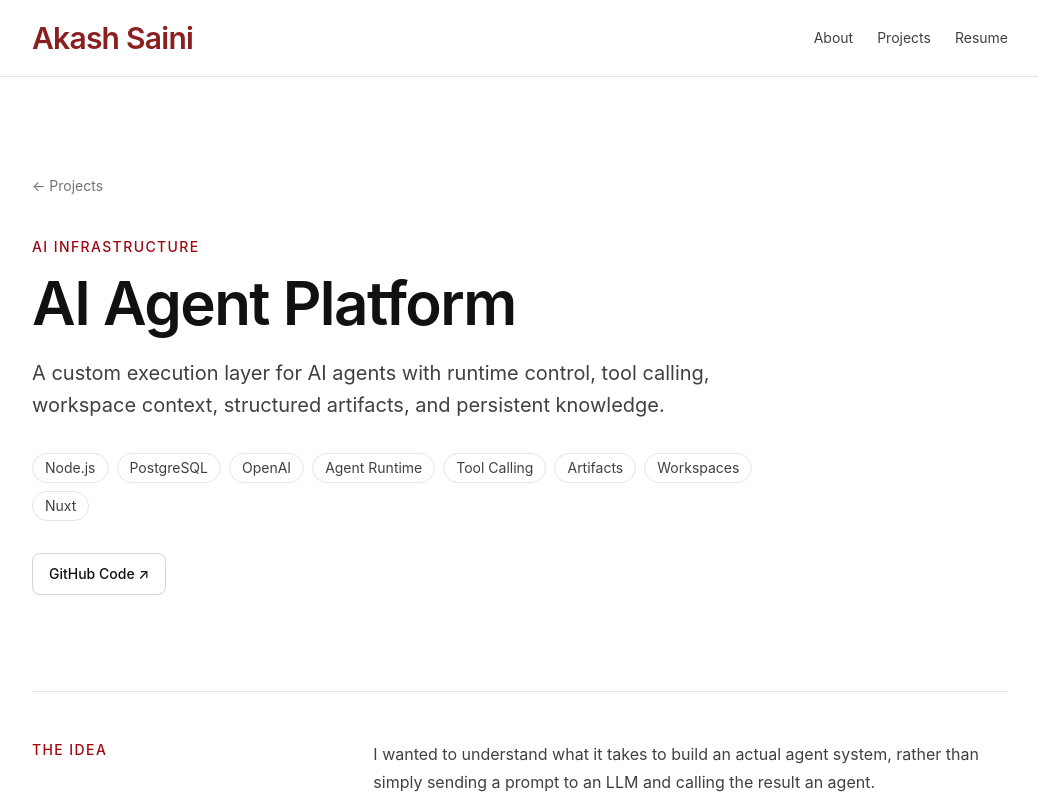
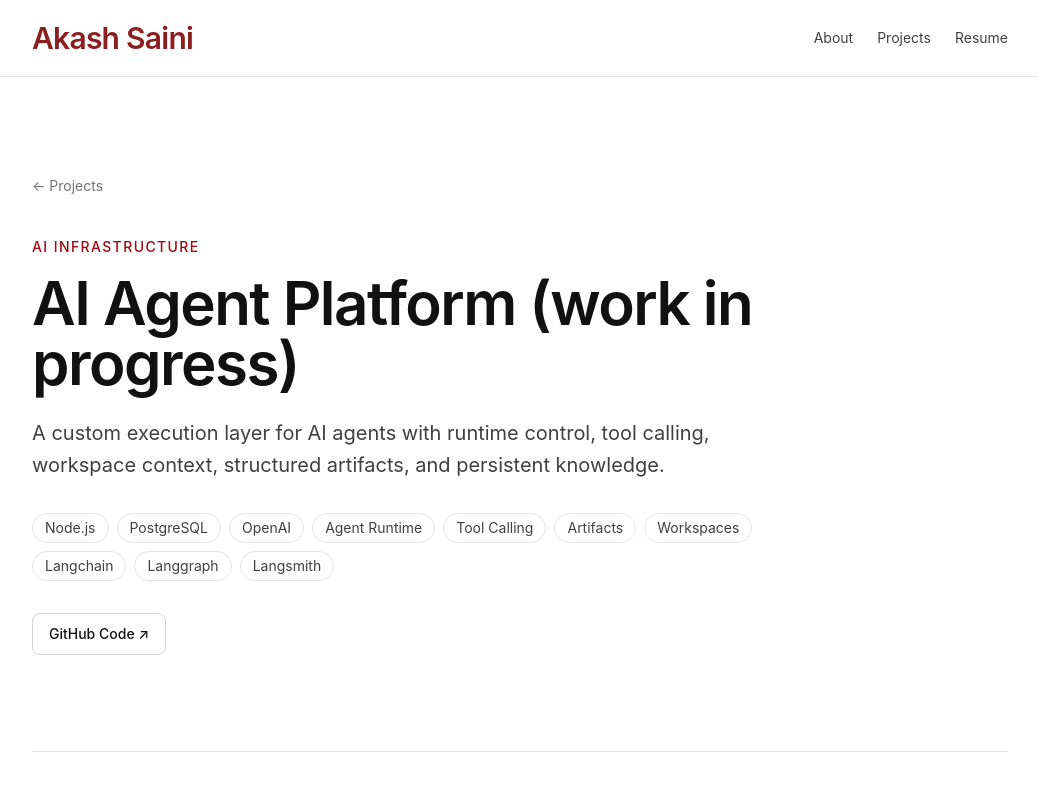
Before and after one commit to 741915akkash/akash-website, a Nuxt app: page /projects/ai-agent-platform in a window 1280 px wide. Shown: the top 800 px of the page, without its empty margins (120-1158 px from the left). Built offline with nearby package versions, Linux system fonts and the light colour scheme.

Commit message:
AI Agent platform updated

```diff
--- a/app/pages/projects/ai-agent-platform.vue
+++ b/app/pages/projects/ai-agent-platform.vue
@@ -13,7 +13,7 @@ useSeoMeta({
 
       <p class="mt-10 text-sm font-medium uppercase tracking-widest text-red-800">AI Infrastructure</p>
 
-      <h1 class="mt-4 text-4xl font-semibold tracking-tight sm:text-6xl">AI Agent Platform</h1>
+      <h1 class="mt-4 text-4xl font-semibold tracking-tight sm:text-6xl">AI Agent Platform (work in progress)</h1>
 
       <p class="mt-6 text-xl leading-8 text-neutral-700">
         A custom execution layer for AI agents with runtime control, tool calling, workspace context, structured
@@ -30,7 +30,9 @@ useSeoMeta({
             'Tool Calling',
             'Artifacts',
             'Workspaces',
-            'Nuxt',
+            'Langchain',
+            'Langgraph',
+            'Langsmith'
           ]"
           :key="tech"
           class="rounded-full border border-neutral-200 px-3 py-1 text-sm text-neutral-700">
```
